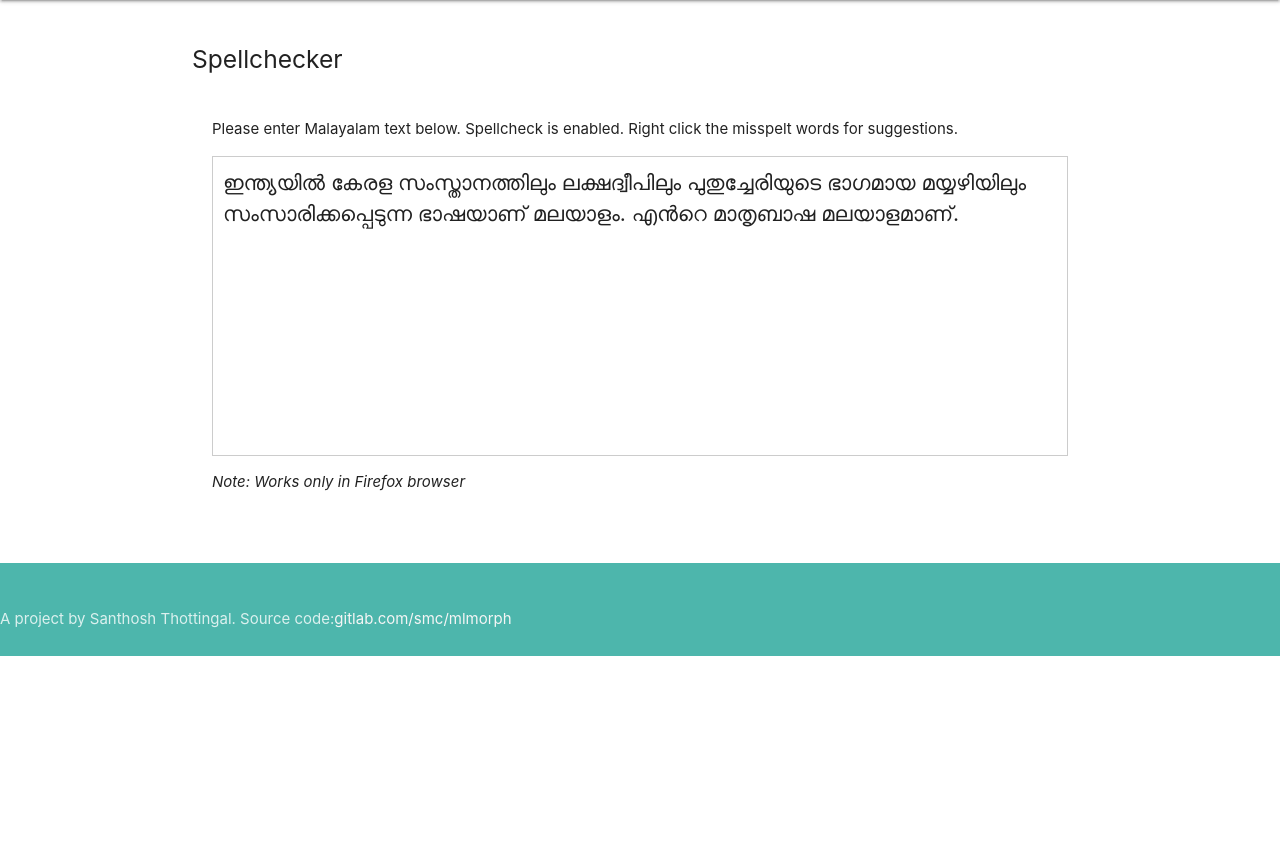
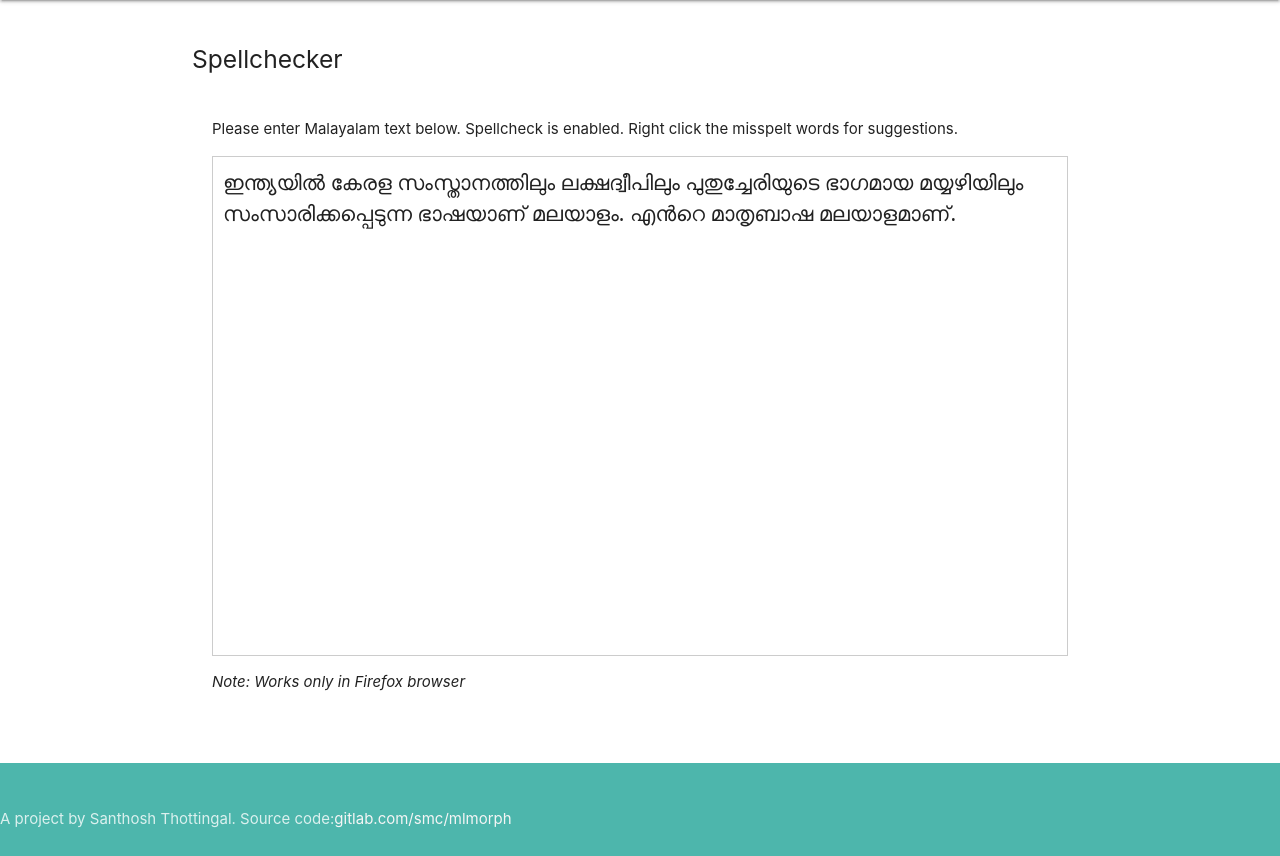
Before and after one commit to smc/mlmorph-web, a Flask app: page /spellchecker in a window 1280 px wide. Shown: the part 64-920 px from the top of the page. Before the commit the page ends 720 px from the top, so only its background shows below. Run offline with Flask 2, Linux system fonts and the light colour scheme; some libraries are stand-ins or nearby versions.

Commit message:
Style updates for spellcheck

```diff
--- a/static/spellcheck.css
+++ b/static/spellcheck.css
@@ -4,10 +4,12 @@
 
 .sp-editor {
 	width: 100%;
-	height: 300px;
+	height: 500px;
 	border: 1px solid #ccc;
 	padding: 10px;
 	font-size: 1.4em;
+	overflow: auto;
+	font-family: 'Manjari', 'Meera', sans;
 }
 
 .word.error:hover {
```
